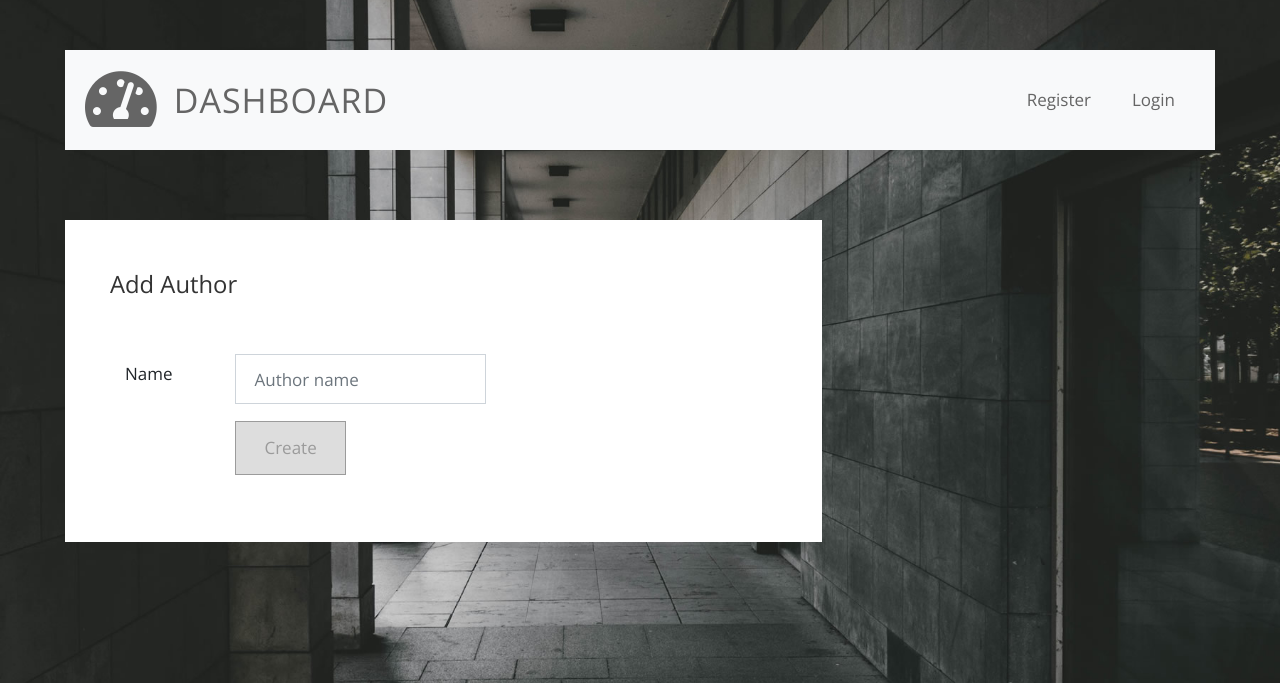
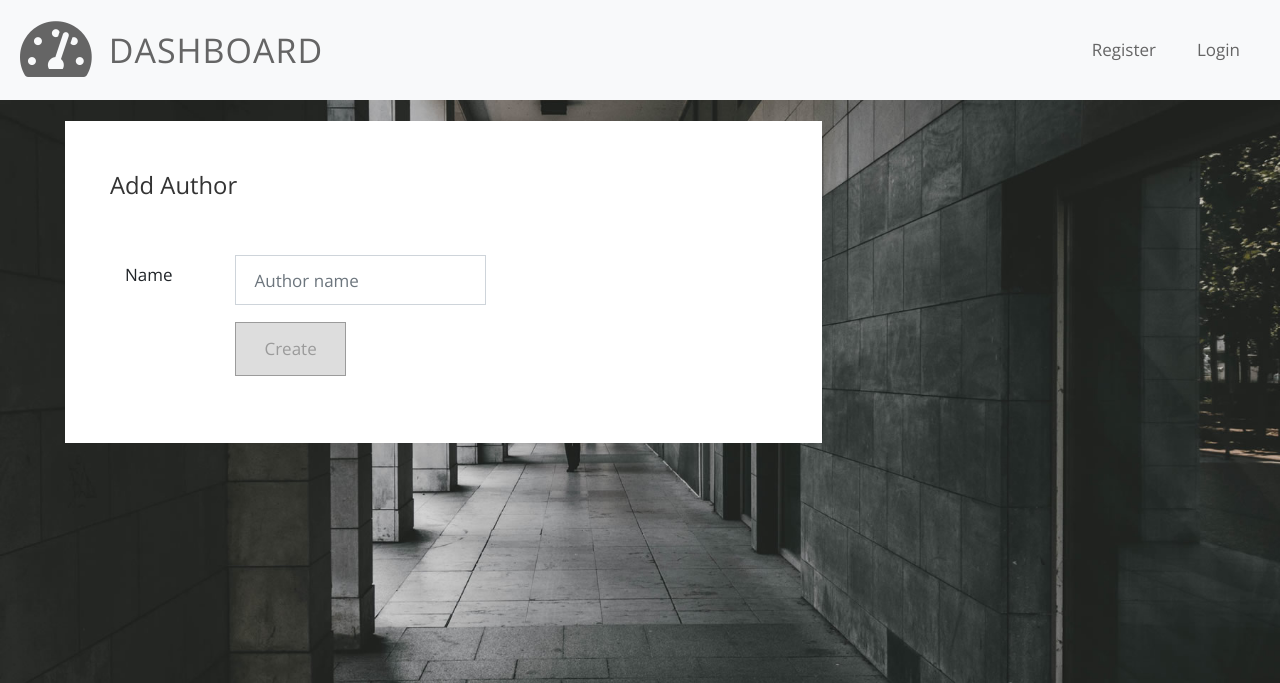
Before and after one commit to SVDotsenko/portfolio-project-4, a Django app: page /authors/author/ in a window 1280 px wide. Shown: the top 683 px of the page. Run offline with Django 4.2, Linux system fonts and the light colour scheme; tables that the repository leaves empty hold one stand-in row (values such as "Sample post"); some libraries are stand-ins or nearby versions.

Commit message:
Update: navbar fixed to top

```diff
--- a/static/css/tooplate.css
+++ b/static/css/tooplate.css
@@ -70,7 +70,6 @@ a:focus {
   height: 100px;
   padding-left: 20px;
   padding-right: 20px;
-  margin-top: 50px;
 }
 
 .tm-logout-icon {
@@ -545,3 +544,7 @@ footer {
   border-color: #666666;
   cursor: not-allowed;
 }
+
+.content {
+    margin-top: 120px;
+}
--- a/templates/base.html
+++ b/templates/base.html
@@ -28,7 +28,7 @@
     <div class="container">
         <div class="row">
             <div class="col-12">
-                <nav class="navbar navbar-expand-xl navbar-light bg-light">
+                <nav class="navbar navbar-expand-xl fixed-top navbar-light bg-light">
                     <a class="navbar-brand" href="#">
                         <i class="fas fa-3x fa-tachometer-alt tm-site-icon"></i>
                         <h1 class="tm-site-title mb-0">Dashboard</h1>
@@ -86,8 +86,10 @@
             </div>
         </div>
 
-        {% block content %}
-        {% endblock content %}
+        <div class="content">
+            {% block content %}
+            {% endblock content %}
+        </div>
 
     </div>
 </div>
@@ -101,4 +103,5 @@
     });
 </script>
 </body>
+
 </html>
```
